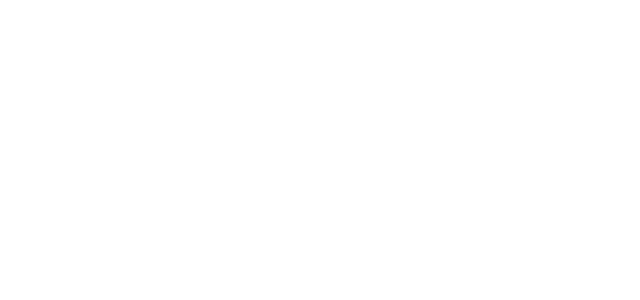
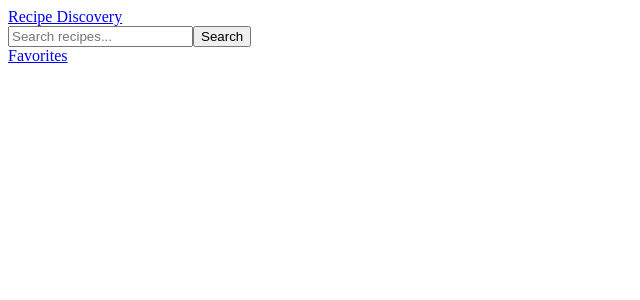
Before and after one commit to vbolden/Recipe_Discovery_App, a React (Vite) app: page / in a window 1280 px wide. Before the commit this address had no page. Shown: the top 300 px of the page, without its empty margins (0-640 px from the left). Built offline with nearby package versions, Linux system fonts and the light colour scheme.

Commit message:
imported Navbar component

```diff
--- a/src/App.tsx
+++ b/src/App.tsx
@@ -1,6 +1,7 @@
 import './App.css'
 import { BrowserRouter, Routes, Route } from 'react-router-dom'
 import { FavoritesProvider } from './context/FavoritesContext'
+import Navbar from './components/Navbar'
 
 
 function App() {
@@ -8,7 +9,7 @@
   return (
     <BrowserRouter>
     <FavoritesProvider>
-      {/* <Navbar /> */}
+      <Navbar />
       <div className="container">
         <Routes>
           <Route />
```
